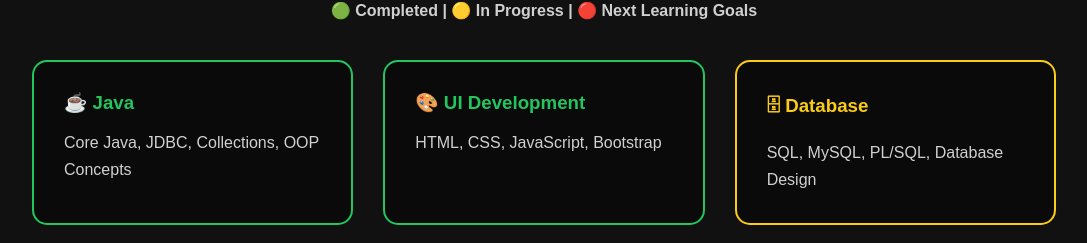
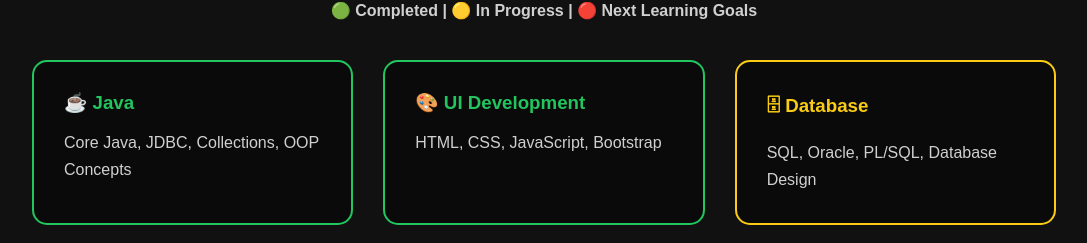
Before and after one commit to mohitkr56/anand-kumar-saha-portfolio, a React (Vite) app: page / in a window 1280 px wide. Shown: the part 2579-2822 px from the top of the page, without its empty margins (96-1183 px from the left). Built offline with nearby package versions, Linux system fonts and the light colour scheme.

Commit message:
Updated database description

```diff
--- a/src/components/Skills.jsx
+++ b/src/components/Skills.jsx
@@ -24,7 +24,7 @@ function Skills() {
 
 <div className="skill-card ongoing">
   <h3>🗄 Database</h3>
-  <p>SQL, MySQL, PL/SQL, Database Design</p>
+  <p>SQL, Oracle, PL/SQL, Database Design</p>
 </div>
 
 <div className="skill-card not-started">
```
